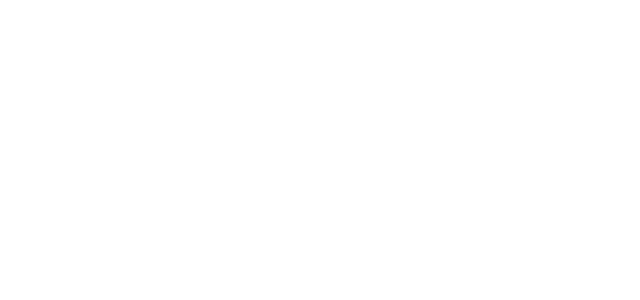
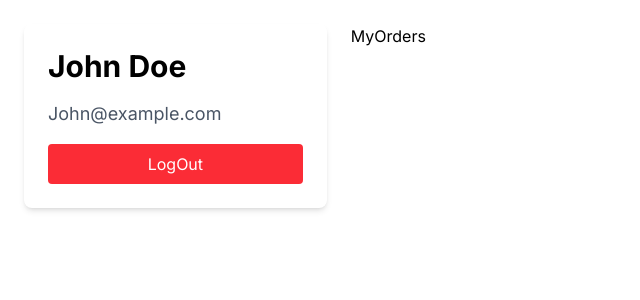
Before and after one commit to VINODKUMAR36594/ShopSphere, a React (Vite) app in the folder frontend/: page /profile in a window 1280 px wide. Before the commit this address had no page. Shown: the top 300 px of the page, without its empty margins (0-640 px from the left). Built offline with nearby package versions, Linux system fonts and the light colour scheme.

Commit message:
Add Profile page and integrate MyOrders component; implement form submission in Login and Register pages

```diff
--- a/frontend/src/App.jsx
+++ b/frontend/src/App.jsx
@@ -6,6 +6,7 @@
 import {Toaster} from "sonner";
 import Login from "./pages/Login";
 import Register from "./pages/Register";
+import Profile from "./pages/Profile";
 function App(){
   return(
   <BrowserRouter>
@@ -21,6 +22,7 @@
       {/* Admin Layout*/}
 
     </Route>
+    <Route path="profile" element={<Profile/>}></Route>
   </Routes>
   </BrowserRouter>
   )
--- a/frontend/src/pages/Login.jsx
+++ b/frontend/src/pages/Login.jsx
@@ -4,10 +4,14 @@
 const Login = () => {
     const [email,setEmail]=useState("");
     const [password,setPassword]=useState("");
+     const handleSubmit=(e)=>{
+        e.preventDefault();
+        console.log("User Login",{email,password});
+    }
   return (
     <div className='flex '>
         <div className='w-full md:w-1/2 flex flex-col justify-center items-center p-8 md:p-12'>
-        <form className='w-full max-w-md bg-white p-8 rounded-lg border shadow-sm'>
+        <form  onClick={handleSubmit} className='w-full max-w-md bg-white p-8 rounded-lg border shadow-sm'>
             <div className='flex justify-center mb-6 '>
                 <h2 className='text-xl font-medium '>ShopSphere</h2></div>
                 <h2 className='text-2xl font-bold text-center mb-6'>Hey there! </h2>
--- /dev/null
+++ b/frontend/src/pages/MyOrders.jsx
@@ -0,0 +1,26 @@
+import React, { useEffect, useState } from 'react'
+
+const MyOrders = () => {
+    const [orders,setOrders]=useState([]);
+    useEffect   (()=>{
+        setTimeout(()=>{
+            const mockOrders=[
+                {
+                    _id:"12345",
+                    createAt:new Date(),
+                    shippingAddress:{city:"New York ",country:"USA"},
+                    orderItems:[
+                        {
+                          name:  "Product 1"
+                        }
+                    ]
+                }
+            ]
+        })
+    })
+  return (
+    <div>MyOrders</div>
+  )
+}
+
+export default MyOrders
--- /dev/null
+++ b/frontend/src/pages/Profile.jsx
@@ -0,0 +1,23 @@
+import React from 'react'
+import MyOrders from './MyOrders'
+
+const Profile  = () => {
+  return (
+    <div className='min-h-screen flex flex-col'>
+    <div className='flex-grow container mx-auto p-4 md:p-6'>
+        <div className='flex flex-col md:flex-row md:space-x-6 space-y-6 md:space'>
+            {/* left section */}
+            <div className='w-full md:w-1/3 lg:w-1/4 shadow-md rounded-lg p-6'>
+            <h1 className='text-2xl md:text-3xl font-bold mb-4'>
+                John Doe</h1>
+                <p className='text-lg text-gray-600 mb-4'>John@example.com</p>
+                <button className='w-full bg-red-500 text-white py-2 px-4 rounded hover:bg-red-600 '>LogOut</button></div>
+                <div className='w-full md:w-2/3 lg:w-3/4'>
+                <MyOrders/></div>
+        </div>
+    </div>
+     </div>
+  )
+}
+
+export default  Profile
--- a/frontend/src/pages/Register.jsx
+++ b/frontend/src/pages/Register.jsx
@@ -5,10 +5,15 @@
     const [name,SetName]=useState("")
     const [email,setEmail]=useState("");
     const [password,setPassword]=useState("");
+    const handleSubmit=(e)=>{
+        e.preventDefault();
+        console.log("User Register",{name,email,password});
+    }
   return (
     <div className='flex '>
         <div className='w-full md:w-1/2 flex flex-col justify-center items-center p-8 md:p-12'>
-        <form className='w-full max-w-md bg-white p-8 rounded-lg border shadow-sm'>
+        <form  onSubmit={handleSubmit}
+        className='w-full max-w-md bg-white p-8 rounded-lg border shadow-sm'>
             <div className='flex justify-center mb-6 '>
                 <h2 className='text-xl font-medium '>ShopSphere</h2></div>
                 <h2 className='text-2xl font-bold text-center mb-6'>Hey there! </h2>
```
